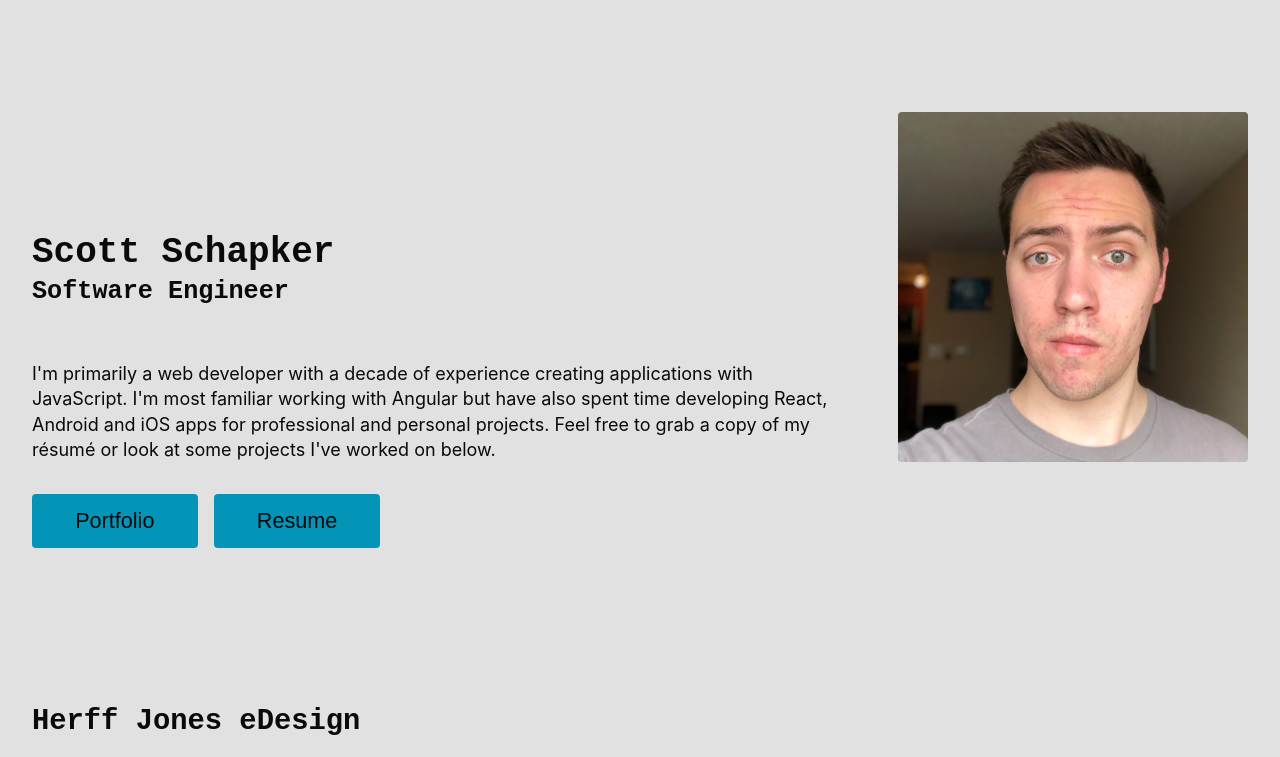
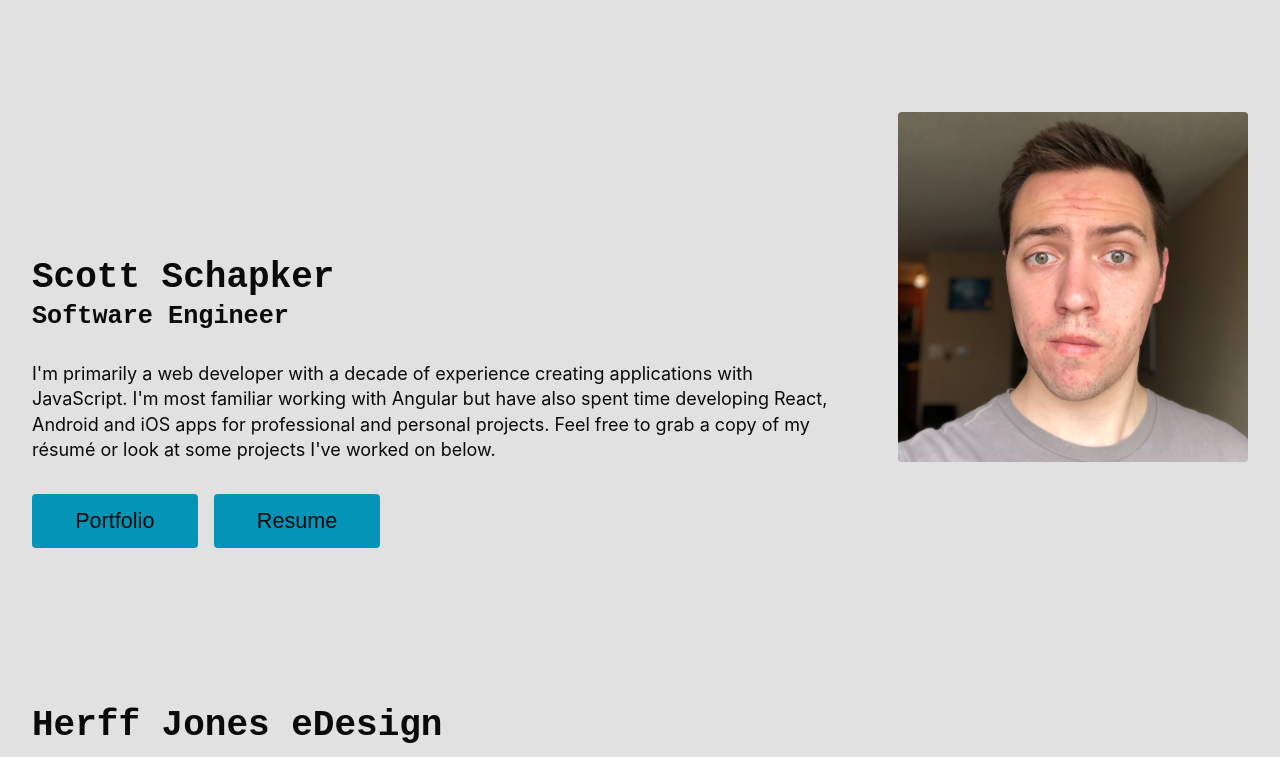
Before and after one commit to scoottrick/my-website, a Vue app: page / in a window 1280 px wide. Shown: the top 757 px of the page. Built offline with nearby package versions, Linux system fonts and the light colour scheme; some icons are missing.

Commit message:
flattens portfolio data into a single project list

```diff
--- a/src/assets/main.css
+++ b/src/assets/main.css
@@ -3,14 +3,8 @@
 
 #app {
     margin: auto;
-    padding: 2rem;
+    padding: 2rem 2rem 20vh;
     max-width: 1440px;
-}
-
-@media screen and (min-width: 720px) {
-    #app {
-        padding: 2rem;
-    }
 }
 
 button,
--- a/src/components/PortfolioSection.vue
+++ b/src/components/PortfolioSection.vue
@@ -1,32 +1,17 @@
 <script setup>
 import ProjectView from './ProjectView.vue';
-
-const props = defineProps({
-    portfolio: { type: Object, required: true }
-});
-const portfolio = props.portfolio;
+import projects from '../data/portfolio-data';
 </script>
 
 <template>
-    <div class="portfolio">
-        <section v-for="section in portfolio" :key="section.id">
-            <ul class="project-list">
-                <li v-for="project in section.projects" :key="project.id" class="project-container">
-                    <ProjectView :project="project" />
-                </li>
-            </ul>
-        </section>
-    </div>
+    <ul class="project-list">
+        <li v-for="project in projects" :key="project.id" class="project-container">
+            <ProjectView :project="project" />
+        </li>
+    </ul>
 </template>
 
 <style scoped>
-.portfolio {
-    margin: 0 auto;
-    padding-bottom: 20vh;
-}
-section:not(:last-child) {
-    margin-bottom: 8rem;
-}
 .project-list {
     display: flex;
     flex-direction: column;
--- a/src/components/ProjectView.vue
+++ b/src/components/ProjectView.vue
@@ -5,7 +5,10 @@ const { project } = defineProps({
 });
 </script>
 <template>
-    <h2 class="mono">{{ project.name }}</h2>
+    <div class="heading">
+        <h1 class="mono">{{ project.name }}</h1>
+        <h2 class="mono" v-if="project.group">{{ project.group }}</h2>
+    </div>
     <div class="project">
         <div class="thumb"><ImageViewer :cover="project.thumbnail" :images="project.images" /></div>
         <div class="details">
@@ -33,8 +36,11 @@ const { project } = defineProps({
     </div>
 </template>
 <style>
-h2 {
-    padding-bottom: 1em;
+div.heading {
+    padding-bottom: 2rem;
+}
+div.heading :not(:last-child) {
+    margin-bottom: 1rem;
 }
 h3 {
     color: var(--color-text-faded);
--- a/src/data/portfolio-data.js
+++ b/src/data/portfolio-data.js
@@ -1,5 +1,4 @@
 const baseDir = 'portfolio-images';
-let sectionId = 0;
 let projectId = 0;
 
 class TechList {
@@ -71,88 +70,83 @@ class TechList {
 }
 
 // CLEANSLATE
-const edesign = createProjectData('Herff Jones eDesign', 'edesign', {
+const cs = 'CleanSlate Technology Group';
+const edesign = createProjectData('Herff Jones eDesign', cs, 'edesign', {
     project:
         'eDesign is a service used by schools to create yearbooks. Students and staff can use eDesign for everything in the creation process including uploading image libraries, assigning tasks, designing pages and ordering yearbooks.',
     role: 'My work on eDesign was concentrated on the page design system, where we used Angular and Fabric.js to implement features for adding and manipulating text, shapes, and images on an HTML canvas. I was heavily involved in creating the core tool-selection system and establishing patterns for using Angular components to control Fabric.js actions. Later in the project, I also played an important role finding and fixing obscure bugs.',
     techs: [TechList.angular, TechList.typescript, TechList.ngrx, TechList.aws, TechList.docker],
     thumb: 'edesign-thumb.jpg'
 });
-const cleanslate = createSection('CleanSlate Technology Group', [edesign]);
 
 // DIGITAL CORPS
-const mapApp = createProjectData('Ball State Campus Map', 'bsu-map', {
+const digitalCorps = 'Digital Corps';
+const mapApp = createProjectData('Ball State Campus Map', digitalCorps, 'bsu-map', {
     project:
         'The Ball State Campus Map app provides information to help students and visitors find their way around the university. Users can quickly find classrooms, dining halls, parking, ATMs, restrooms or even the nearest university shuttle.',
     role: 'I was part of the Android team during our efforts to redesign and overhaul the campus map app. I worked closely with our design team to improve the search interface and map interactions. I also worked with the Google Maps API to show locations to users based on the filters they applied.',
     techs: [TechList.android, TechList.java, TechList.googleMaps]
 });
-const iprApp = createProjectData('Indiana Public Radio', 'ipr', {
+const iprApp = createProjectData('Indiana Public Radio', digitalCorps, 'ipr', {
     project:
         'The Indiana Public Radio app allows users to interact with IPR content from anywhere. Users can listen to the live station, catch up on local shows, see community news, view the upcoming schedule and receive notifications when their favorite shows are about to begin.',
     role: "I worked on the iOS version of the IPR app before its initial launch. I implemented local notifications that users could set from the IPR schedule and refined the app's design based on feedback from our design team. My most difficult task was managing an audio player with controls that could be used for listening to the live IPR broadcast or recordings of previous shows.",
     techs: [TechList.ios, TechList.objectivec, TechList.xcode]
 });
-const perryvilleApp = createProjectData('Perryville Battlefield', 'perryville', {
+const perryvilleApp = createProjectData('Perryville Battlefield', digitalCorps, 'perryville', {
     project:
         'The Perryville Battlefield app enhances the experience of visitors to Perryville Battlefield State Historic Site. The app provides a map of the park as well as additional details and historical context for the various stops along a guided tour of the battlefield.',
     role: "While I worked on both the Android and iOS versions of the Perryville Battlefield app, it's more notable to me because it was my first Android project. I also used the Google Maps API to mark important sites within the park. I also created pages for stops along a guided tour where users could read or listen to an audio recording of details about the site.",
     techs: [TechList.android, TechList.java, TechList.ios, TechList.objectivec, TechList.googleMaps]
 });
-const parksApp = createProjectData('Indiana State Parks', 'in-parks', {
+const parksApp = createProjectData('Indiana State Parks', digitalCorps, 'in-parks', {
     project:
         "This app provides an overview and information about a handful of Indiana's state parks. Users can use the app to find park details including a map, background information, photos and notable sites within the park.",
     role: 'The Indiana State Parks app marks my first effort on an iOS project. As a whole, I built the app with simple navigation and interfaces. Notable features I implemented include a photo gallery and a media player for local audio files. I also integrated Google Maps to display park maps with pins denoting popular areas within each park.',
     techs: [TechList.ios, TechList.objectivec, TechList.xcode, TechList.googleMaps]
 });
-const digitalCorps = createSection('Digital Corps @ Ball State', [
-    mapApp,
-    iprApp,
-    perryvilleApp,
-    parksApp
-]);
 
 // VIAVI
-const mobileTechApp = createProjectData('Mobile Tech', 'mobile-tech', {
+const mobileTechApp = createProjectData('Mobile Tech', 'Viavi Solutions, Inc', 'mobile-tech', {
     project:
         "Mobile Tech facilitates communications between Viavi's OneExpert testing devices and the cloud. The app deploys configurations and settings from the cloud to testing devices and submits completed tests back to the cloud.",
     role: 'We used Ionic and Angular to create the Mobile Tech apps for Android and iOS. Some features that I contributed include, a file system browser, file upload/deployment queues and connection status indicators. Additionally, I was often tasked with adjusting interface designs to make them usable for both phones and tablets.',
     techs: [TechList.ionic, TechList.angular, TechList.typescript, TechList.android, TechList.ios]
 });
-const certifiApp = createProjectData('Certifi', 'certifi', {
+const certifiApp = createProjectData('Certifi', 'Viavi Solutions, Inc', 'certifi', {
     project:
         "Much like the Mobile Tech app, CertiFi acts as a bridge between Viavi's network testing equipment and the cloud. CertiFi was made to support more test instruments, but, similarly to Mobile Tech, it mainly passes configurations, settings and test data back and forth.",
     role: 'The Android and iOS versions of the CertiFi closely mimic the Mobile Tech apps but with more dynamic interfaces to support multiple kinds of test instruments. We reused many ideas and components from Mobile Tech but adapted them to show the relevant information for each supported device.',
     techs: [TechList.ionic, TechList.angular, TechList.typescript, TechList.android, TechList.ios]
 });
-const viavi = createSection('Viavi Solutions, Inc', [mobileTechApp, certifiApp]);
 
 // PERSONAL
-const falloutApp = createProjectData('Fallout 4 Buddy', 'fallout', {
+const falloutApp = createProjectData('Fallout 4 Buddy', null, 'fallout', {
     project:
         'Fallout 4 is a massive game with plenty of things to do and find. I built this web app to simplify my campaigns by allowing me to keep track of which collectible items I have found and the ones still scattered across the Wasteland. I also included a tool to help hack the locked terminals throughout the game.',
     role: "My Fallout 4 companion app is the first Progressive Web App that I made with Angular. I implemented checklists of the game's collectible items that are saved in local storage and include information about where the items can be found and the effects they have. The terminal hacking feature allows users to input the possible passwords from in-game terminals and filters out the incorrect options until the correct password is found.",
     techs: [TechList.angular, TechList.typescript, TechList.html, TechList.css]
 });
-const golfApp = createProjectData('Round of Golf', 'golf', {
+const golfApp = createProjectData('Round of Golf', null, 'golf', {
     project:
         "This web app was built to be the simplest way to keep track of scores for a round of golf. It's as simple as I could make it. All that's needed to create a scorecard are the names of 1-4 golfers and a choice of either 9 or 18 holes. Scorecards are then saved as they are updated and can be revisited via a history feature.",
     role: "I created this app with the goal of giving myself a quick and easy way to keep track of golf scores while playing with friends, but I used the project as a way to familiarize myself with React and Tailwind as well. Because it's a Progressive Web App that stores scorecard data in local storage, it has almost no loading times and can be used completely offline.",
     techs: [TechList.react, TechList.javascript, TechList.tailwind, TechList.html]
 });
-const personalProjects = createSection('Personal Projects', [falloutApp, golfApp]);
 
-export default [cleanslate, viavi, digitalCorps, personalProjects];
+const projects = [
+    edesign,
+    mobileTechApp,
+    certifiApp,
+    mapApp,
+    iprApp,
+    perryvilleApp,
+    parksApp,
+    falloutApp,
+    golfApp
+];
 
-/**
- *
- * @param {String} title
- * @param {Array} projects
- * @returns {Object}
- */
-function createSection(title, projects) {
-    return { id: ++sectionId, title, projects };
-}
+export default projects;
 
 /**
  *
@@ -161,7 +155,7 @@ function createSection(title, projects) {
  * @param {Object} details
  * @returns {Object}
  */
-function createProjectData(name, path, details) {
+function createProjectData(name, group, path, details) {
     if (!details) {
         throw new Error('cannont create portfolio data');
     }
@@ -169,6 +163,7 @@ function createProjectData(name, path, details) {
     return {
         id: ++projectId,
         name,
+        group,
         thumbnail: `/${baseDir}/${path}/thumb.jpg`,
         images: [],
         description: project,
```
